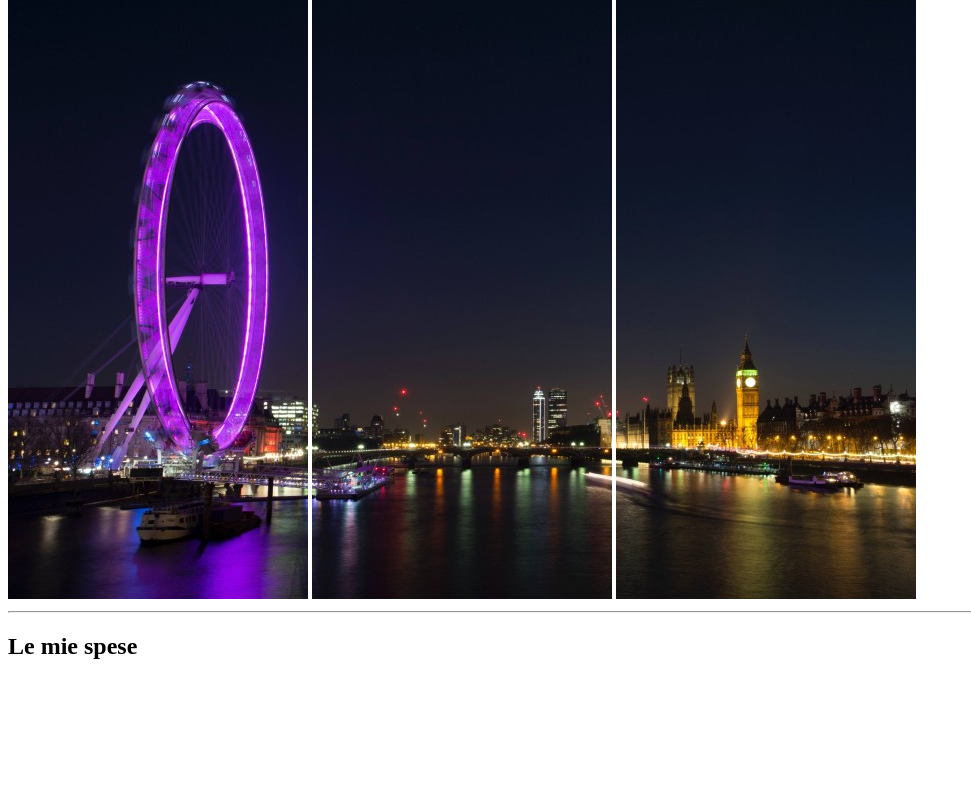
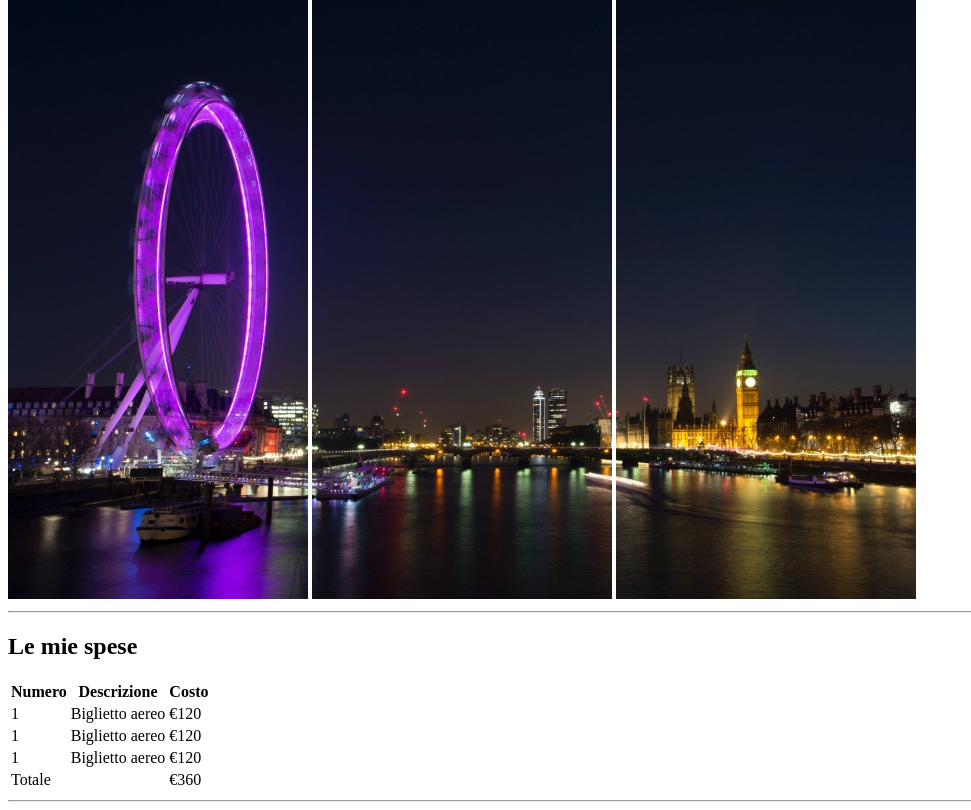
Before and after one commit to Claudio-Pri/html-london-trip, a plain HTML site: page index.html in a window 1280 px wide. Shown: the part 68-878 px from the top of the page, without its empty margins (0-971 px from the left). Before the commit the page ends 800 px from the top, so only its background shows below. Drawn offline with Linux system fonts and the light colour scheme.

Commit message:
Aggiunta tabella

```diff
--- a/index.html
+++ b/index.html
@@ -6,6 +6,7 @@
     <title>Il mio viaggio a londra</title>
 </head>
 <body>
+    <!-- Prima sezione -->
     <section>
         <h1>Il mio viaggio a londra</h1>
         <img src="./img/pexels-bill-emrich-230794-0.jpg" alt="London eye">
@@ -13,9 +14,46 @@
         <img src="./img/pexels-bill-emrich-230794-2.jpg" alt="London">
     </section>
     <hr>
+    <!-- Seconda sezione -->
     <section>
         <h2>Le mie spese</h2>
+        <!-- Inizio tabella  -->
+            <table>
+                <thead>
+                    <tr>
+                        <th>Numero</th>
+                        <th>Descrizione</th>
+                        <th>Costo</th>
+                    </tr>
+                </thead>
+                <tbody>
+                    <tr>
+                        <td>1</td>
+                        <td>Biglietto aereo</td>
+                        <td>€120</td>
+                    </tr>
+                    <tr>
+                        <td>1</td>
+                        <td>Biglietto aereo</td>
+                        <td>€120</td>
+                    </tr>
+                    <tr>
+                        <td>1</td>
+                        <td>Biglietto aereo</td>
+                        <td>€120</td>
+                    </tr>
+                    <tr>
+                        <td colspan="2">Totale</td>
+
+                        <td>€360</td>
+                    </tr>
+                </tbody>
+            </table>
+            <!-- fine tabella  -->
     </section>
+    <hr>
+    <!-- terza sezione  -->
+
 
 
 
```
